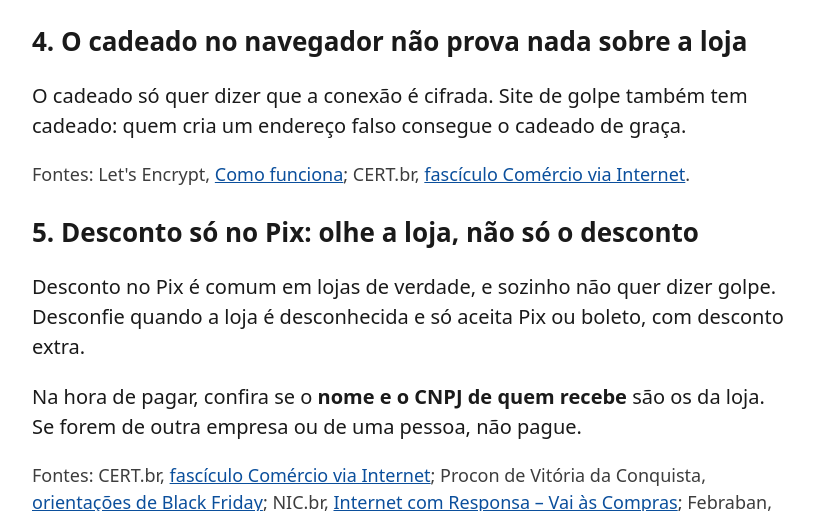
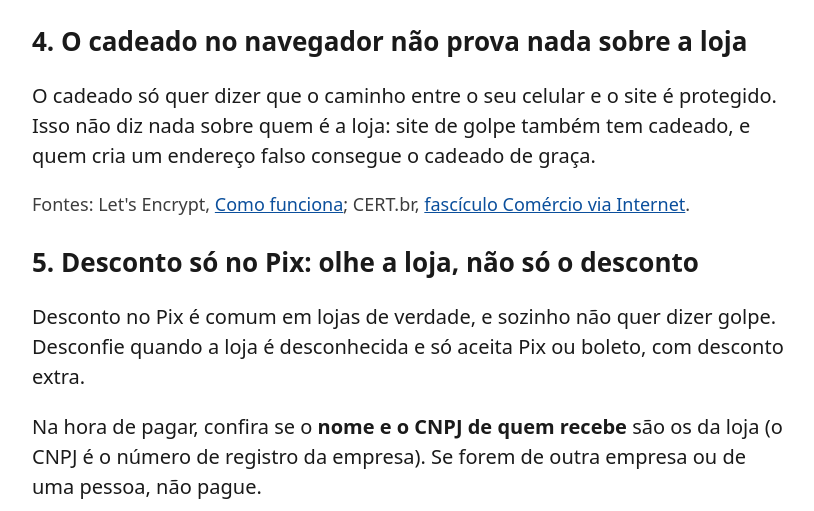
Before and after one commit to JoseTorquato/ehgolpemesmo, a website: page black-friday.html in a window 1280 px wide. Shown: the part 1095-1606 px from the top of the page, without its empty margins (228-1042 px from the left). Drawn offline with Linux system fonts and the light colour scheme.

Commit message:
Black Friday: cadeado e CNPJ em linguagem simples
Co-authored-by: OpenBot <335604065+openbotgit[bot]@users.noreply.github.com>

```diff
--- a/black-friday.html
+++ b/black-friday.html
@@ -6,6 +6,7 @@
   <meta http-equiv="Content-Security-Policy" content="default-src 'none'; script-src 'self'; style-src 'self'; img-src 'self'; connect-src 'none'; form-action 'none'; base-uri 'none'">
   <meta name="referrer" content="no-referrer">
   <title>Black Friday: antes de comprar — É golpe?</title>
+  <link rel="icon" href="favicon.svg" type="image/svg+xml">
   <link rel="stylesheet" href="css/estilo.css">
 </head>
 <body>
@@ -44,14 +45,14 @@
 
     <section aria-labelledby="cadeado">
       <h2 id="cadeado">4. O cadeado no navegador não prova nada sobre a loja</h2>
-      <p>O cadeado só quer dizer que a conexão é cifrada. Site de golpe também tem cadeado: quem cria um endereço falso consegue o cadeado de graça.</p>
+      <p>O cadeado só quer dizer que o caminho entre o seu celular e o site é protegido. Isso não diz nada sobre quem é a loja: site de golpe também tem cadeado, e quem cria um endereço falso consegue o cadeado de graça.</p>
       <p class="fonte">Fontes: Let's Encrypt, <a href="https://letsencrypt.org/pt-br/how-it-works/" rel="noopener noreferrer">Como funciona</a>; CERT.br, <a href="https://cartilha.cert.br/fasciculos/comercio-via-internet/fasciculo-comercio-via-internet.pdf" rel="noopener noreferrer">fascículo Comércio via Internet</a>.</p>
     </section>
 
     <section aria-labelledby="pix">
       <h2 id="pix">5. Desconto só no Pix: olhe a loja, não só o desconto</h2>
       <p>Desconto no Pix é comum em lojas de verdade, e sozinho não quer dizer golpe. Desconfie quando a loja é desconhecida e só aceita Pix ou boleto, com desconto extra.</p>
-      <p>Na hora de pagar, confira se o <strong>nome e o CNPJ de quem recebe</strong> são os da loja. Se forem de outra empresa ou de uma pessoa, não pague.</p>
+      <p>Na hora de pagar, confira se o <strong>nome e o CNPJ de quem recebe</strong> são os da loja (o CNPJ é o número de registro da empresa). Se forem de outra empresa ou de uma pessoa, não pague.</p>
       <p class="fonte">Fontes: CERT.br, <a href="https://cartilha.cert.br/fasciculos/comercio-via-internet/fasciculo-comercio-via-internet.pdf" rel="noopener noreferrer">fascículo Comércio via Internet</a>; Procon de Vitória da Conquista, <a href="https://www.pmvc.ba.gov.br/black-friday-procon-orienta-consumidores-sobre-compras-seguras-e-direitos-durante-periodo-de-promocoes/" rel="noopener noreferrer">orientações de Black Friday</a>; NIC.br, <a href="https://nic.br/media/docs/publicacoes/13/pt-br/20250826084223/internet_com_responsa_compras_2edicao.pdf" rel="noopener noreferrer">Internet com Responsa – Vai às Compras</a>; Febraban, <a href="https://portal.febraban.org.br/noticia/3561/pt-br/" rel="noopener noreferrer">Black Friday</a>.</p>
     </section>
 
```
